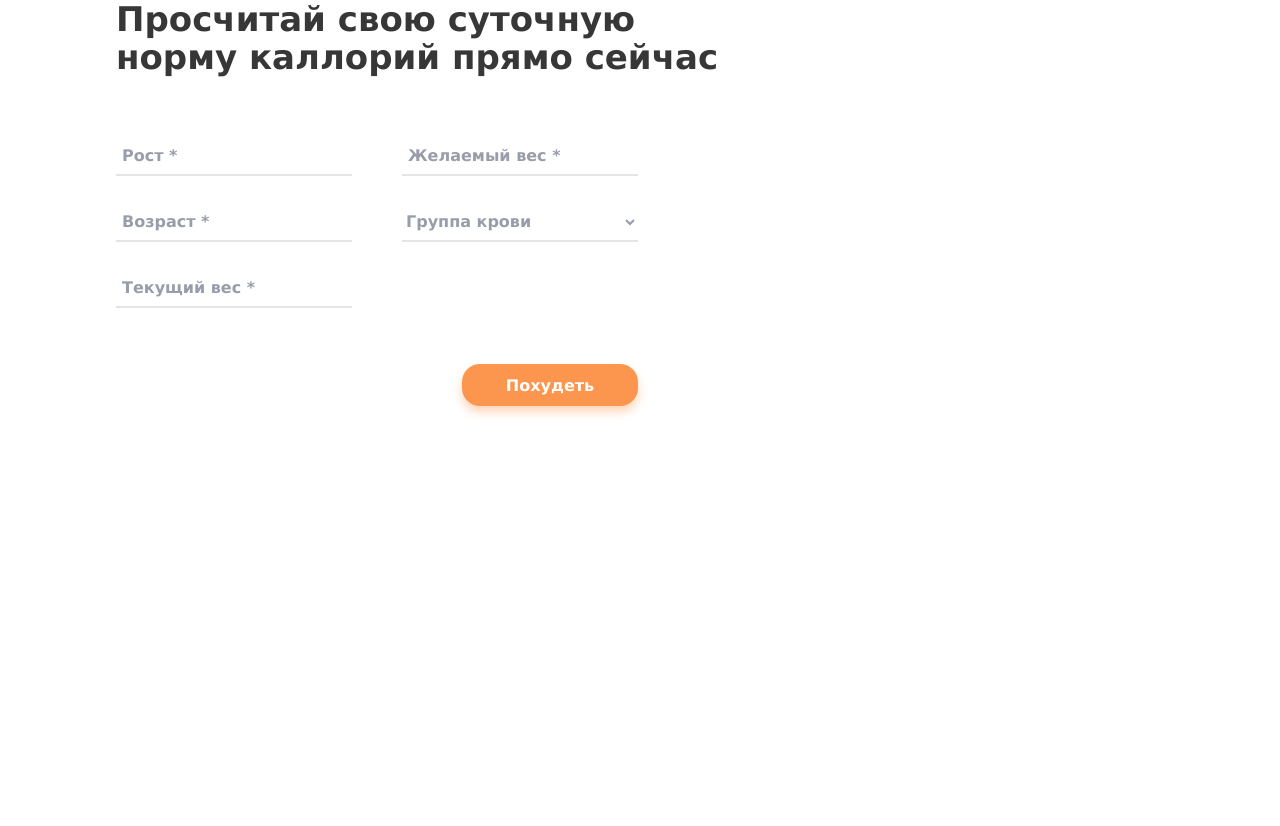
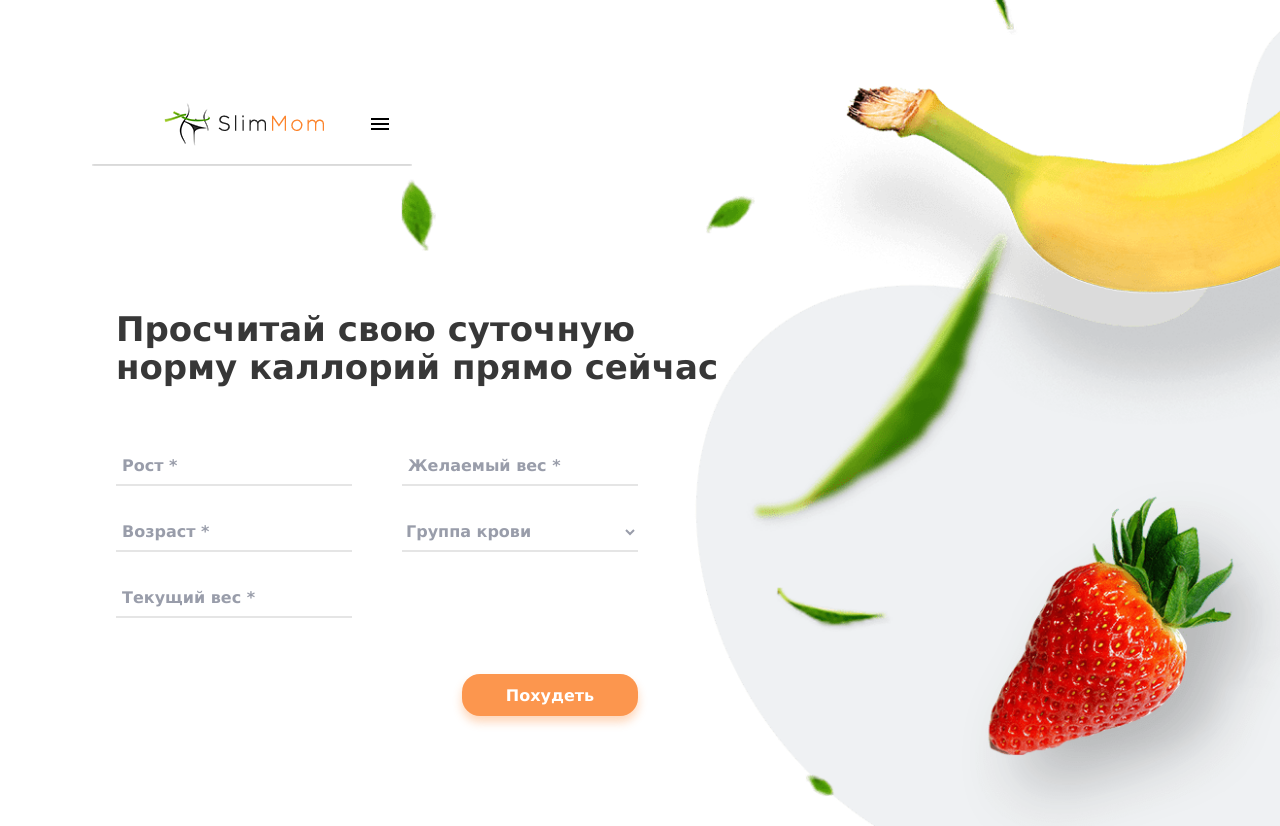
Before and after one commit to Satir8/perfect_body_project, a React (Create React App) app: page / in a window 1280 px wide. Before the commit the page ends 800 px from the top, so only its background shows below. Built offline with nearby package versions, Linux system fonts and the light colour scheme.

Commit message:
finished home page positioning

```diff
--- a/src/App.js
+++ b/src/App.js
@@ -1,12 +1,12 @@
 import React from "react";
 import "./App.css";
-import Summary from "./components/summary/Summary";
-import CalcForm from "./components/calcForm/CalcFormContainer";
+// import Summary from "./components/summary/Summary";
+import HomePage from "./components/homePage/HomePage";
 
 function App() {
   return (
     <>
-      <CalcForm />
+      <HomePage />
       {/* <Summary /> */}
     </>
   );
--- a/src/components/calcForm/CalcForm.js
+++ b/src/components/calcForm/CalcForm.js
@@ -75,7 +75,7 @@ class CalcForm extends Component {
 
   render() {
     return (
-      <div className={styles.calkformWrapper}>
+      <>
         <h2 className={styles.calkformTitle}>
           Просчитай свою суточную норму каллорий прямо сейчас
         </h2>
@@ -138,7 +138,7 @@ class CalcForm extends Component {
             Похудеть
           </button>
         </form>
-      </div>
+      </>
     );
   }
 }
--- a/src/components/calcForm/CalcForm.module.css
+++ b/src/components/calcForm/CalcForm.module.css
@@ -1,8 +1,3 @@
-.calkformWrapper {
-  width: 280px;
-  margin: 0 auto;
-}
-
 .calkformTitle {
   font-family: Verdana, Tahoma, sans-serif;
   font-size: 17px;
--- a/src/components/homePage/HomePage.css
+++ b/src/components/homePage/HomePage.css
@@ -1,24 +1,22 @@
 .homePageWrapper {
-  width: 100vw;
+  width: 100%;
   margin: 0 auto;
 }
 
 .homePageHeader {
   width: 320px;
-  outline: 1px solid red;
   margin: 0 auto;
   margin-bottom: 24px;
 }
 .homePageBody {
-  width: 320px;
-  outline: 1px solid red;
-  height: 500px;
+  width: 280px;
+  margin: 0 auto;
   padding-top: 24px;
+  margin-bottom: 50px;
 }
 
 @media (min-width: 768px) {
   .homePageWrapper {
-    margin: 0 auto;
     padding-bottom: 420px;
     background-image: url(../../images/img/background_tablet.png);
     background-repeat: no-repeat;
@@ -32,7 +30,6 @@
   }
   .homePageBody {
     width: 560px;
-    height: 420px;
     margin-left: 90px;
     padding-top: 56px;
   }
@@ -40,22 +37,22 @@
 
 @media (min-width: 1200px) {
   .homePageWrapper {
-    margin: 0 auto;
     padding-bottom: 110px;
     background-image: url(../../images/img/background_desktop.png);
     background-size: contain;
-
   }
 
   .homePageHeader {
     width: 550px;
     margin: 0;
     margin-left: 92px;
-    margin-bottom: 74px;
+    margin-bottom: 72px;
+    padding-top: 86px;
   }
   .homePageBody {
     width: 620px;
+    margin: 0;
     margin-left: 116px;
-    padding-top: 74px;
+    padding-top: 72px;
   }
 }
--- a/src/components/summary/Summary.module.css
+++ b/src/components/summary/Summary.module.css
@@ -1,6 +1,6 @@
 .container {
   padding: 0 20px;
-  background-image: url(../../images/img/backgroundSummary.jpg);
+  /* background-image: url(../../images/img/backgroundSummary.jpg); */
   background-repeat: no-repeat;
   background-size: cover;
 }
@@ -71,7 +71,7 @@
     padding-top: 136px;
     margin: 0;
     width: 488px;
-    background-image: url(../../images/img/backGroundSummaryLap.jpg);
+    /* background-image: url(../../images/img/backGroundSummaryLap.jpg); */
     background-repeat: no-repeat;
     flex-direction: column;
   }
```
